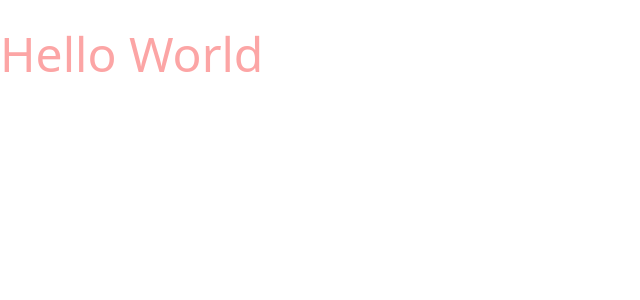
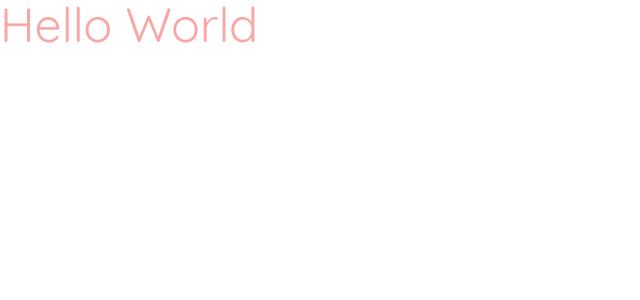
Before and after one commit to konradczarny02/Shoppingify, a React (Vite) app: page / in a window 1280 px wide. Shown: the top 300 px of the page, without its empty margins (0-640 px from the left). Built offline with nearby package versions, Linux system fonts and the light colour scheme.

Commit message:
feat: add fonts and default css

```diff
--- a/index.html
+++ b/index.html
@@ -5,6 +5,9 @@
   <link rel="icon" type="image/svg+xml" href="/vite.svg" />
   <link href="https://fonts.googleapis.com/icon?family=Material+Icons"
         rel="stylesheet">
+  <link rel="preconnect" href="https://fonts.googleapis.com">
+  <link rel="preconnect" href="https://fonts.gstatic.com" crossorigin>
+  <link href="https://fonts.googleapis.com/css2?family=Quicksand:wght@400;500;700&display=swap" rel="stylesheet">
   <meta name="viewport" content="width=device-width, initial-scale=1.0" />
   <title>Vite + React + TS</title>
 </head>
--- a/src/App.tsx
+++ b/src/App.tsx
@@ -3,7 +3,6 @@
 export const App = () => {
   return (
     <div>
-      <span className="material-icons">&#xE87C;</span>
       <h1 className="text-5xl text-red-300">Hello World</h1>
     </div>
   );
--- a/src/index.css
+++ b/src/index.css
@@ -1,3 +1,27 @@
 @tailwind base;
 @tailwind components;
 @tailwind utilities;
+
+html {
+    box-sizing: border-box;
+}
+
+*, *::after, *::before {
+    box-sizing: inherit;
+    padding: 0;
+    margin: 0;
+}
+
+body {
+    margin: 0;
+    padding: 0;
+    font-family: 'Quicksand', sans-serif;
+    min-height: 100vh;
+    min-width: 100vw;
+}
+
+button, input, textarea, select {
+    font-family: 'Quicksand', sans-serif;
+    padding: 0;
+    margin: 0;
+}
```
